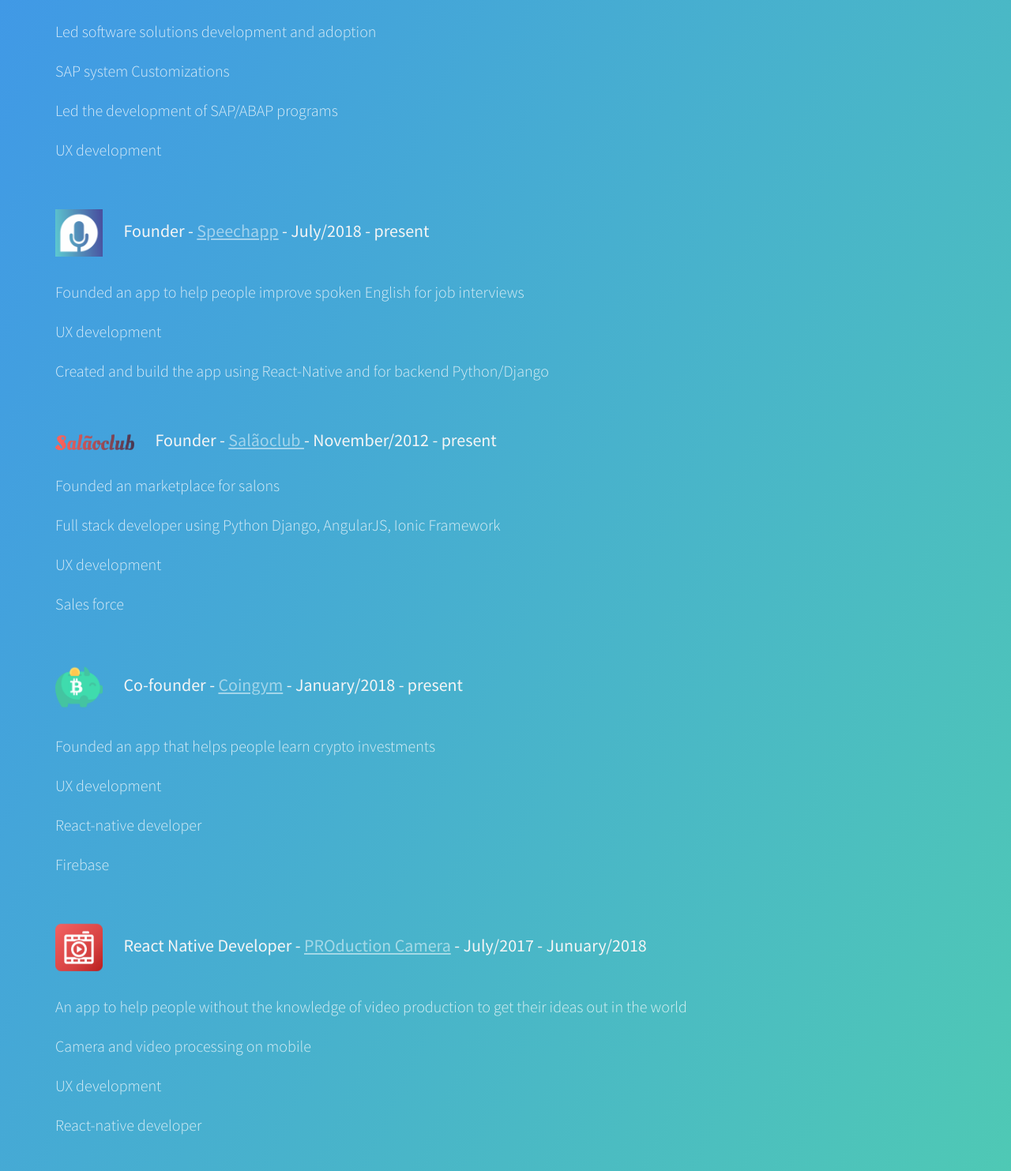
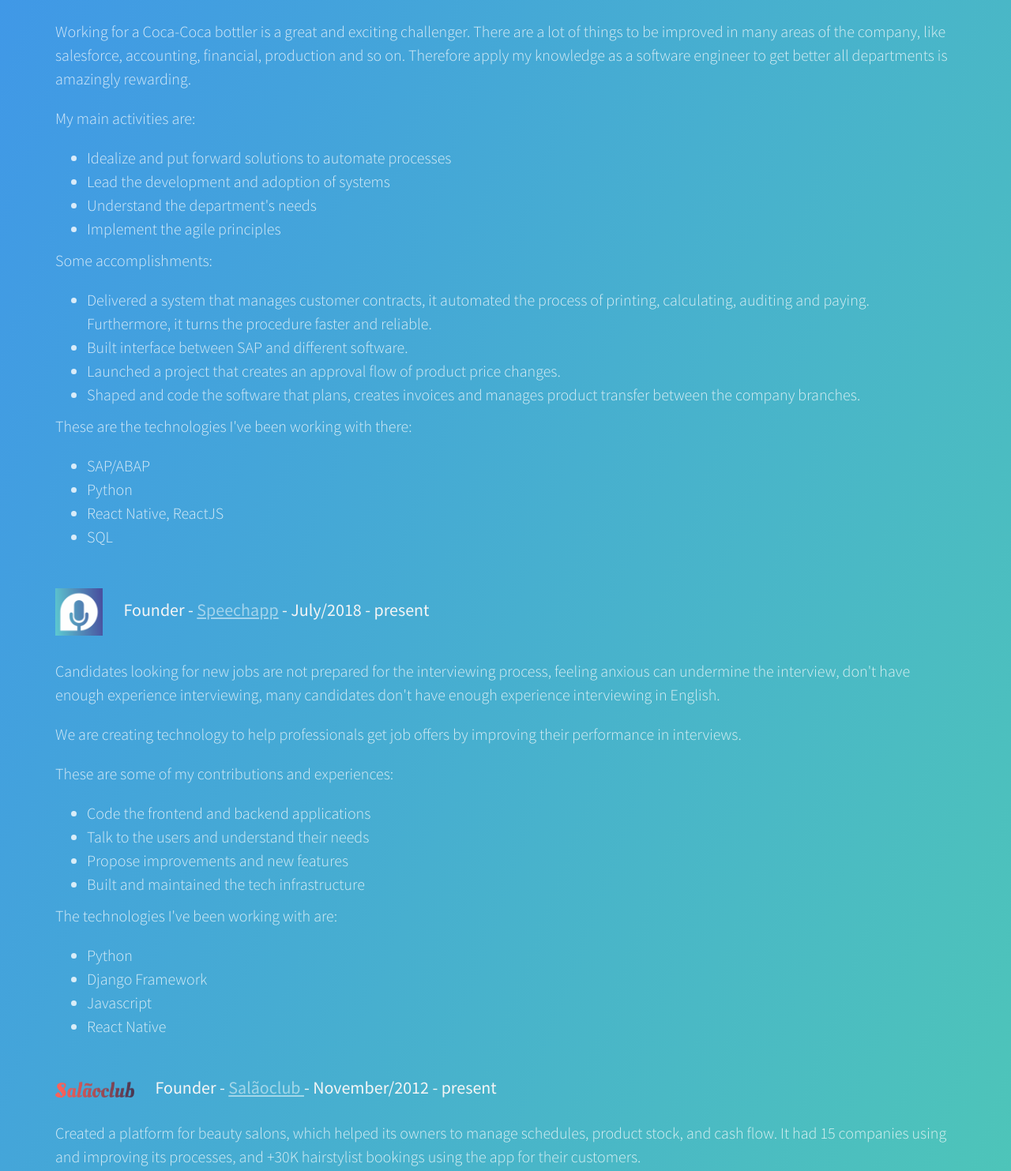
Before and after one commit to rayashi/rayashi.github.io, a plain HTML site: page index.html in a window 1280 px wide. Shown: the part 1540-3023 px from the top of the page at 79% size. Drawn offline with Linux system fonts and the light colour scheme; files whose address does not match are found by name.

Commit message:
Content Improved

```diff
--- a/index.html
+++ b/index.html
@@ -153,10 +153,32 @@
 					<img class="to-animate" src="images/coca.png" style="width: 60px; border-radius: 30px; margin-right: 1em">
 						Software Engineer - Coca-Cola  - August/2008  - present
 					</h2>
-					<p>Led software solutions development and adoption</p>
-					<p>SAP system Customizations</p>
-					<p>Led the development of SAP/ABAP programs</p>
-					<p>UX development</p>
+					<p>
+						Working for a Coca-Coca bottler is a great and exciting challenger. There are a lot of things to be improved in many areas of the company, like salesforce, accounting, financial, production and so on. Therefore apply my knowledge as a software engineer to get better all departments is amazingly rewarding.
+					</p>
+					<p>
+						My main activities are:
+					</p>
+					<ul>
+						<li>Idealize and put forward solutions to automate processes</li>
+						<li>Lead the development and adoption of systems</li>
+						<li>Understand the department's needs</li>
+						<li>Implement the agile principles</li>
+					</ul>
+					<p>Some accomplishments:</p>
+					<ul>
+						<li>Delivered a system that manages customer contracts, it automated the process of printing, calculating, auditing and paying. Furthermore, it turns the procedure faster and reliable.</li>
+						<li>Built interface between SAP and different software.</li>
+						<li>Launched a project that creates an approval flow of product price changes.</li>
+						<li>Shaped and code the software that plans, creates invoices and manages product transfer between the company branches.</li>
+					</ul>
+					<p>These are the technologies I've been working with there:</p>
+					<ul>
+						<li>SAP/ABAP</li>
+						<li>Python</li>
+						<li>React Native, ReactJS</li>
+						<li>SQL</li>
+					</ul>
 				</div>
 			</div>
 
@@ -166,9 +188,30 @@
 						<img class="to-animate" src="images/speechapp.png" style="width: 60px; margin-right: 1em">
 						Founder - <a href="https://speechapp.launchaco.com/" target="_blank">Speechapp</a> - July/2018 - present
 					</h2>
-					<p>Founded an app to help people improve spoken English for job interviews</p>
-					<p>UX development</p>
-					<p>Created and build the app using React-Native and for backend Python/Django</p>
+					<p>
+						Candidates looking for new jobs are not prepared for the interviewing process, feeling anxious can undermine the interview, don't have enough experience interviewing, many candidates don't have enough experience interviewing in English.
+					</p>
+					<p>
+						We are creating technology to help professionals get job offers by improving their performance in interviews.
+					</p>
+					<p>
+						These are some of my contributions and experiences:
+					</p>
+					<ul>
+						<li>Code the frontend and backend applications</li>
+						<li>Talk to the users and understand their needs</li>
+						<li>Propose improvements and new features</li>
+						<li>Built and maintained the tech infrastructure</li>
+					</ul>
+					<p>
+						The technologies I've been working with are:
+					</p>
+					<ul>
+						<li>Python</li>
+						<li>Django Framework</li>
+						<li>Javascript</li>
+						<li>React Native</li>
+					</ul>
 				</div>
 			</div>
 
@@ -178,10 +221,11 @@
 						<img class="to-animate" src="images/salaoclub.png" style="width: 100px; margin-right: 1em">
 						Founder - <a href="https://salaoclub.com" target="_blank"> Salãoclub </a> - November/2012 - present
 					</h2>
-					<p>Founded an marketplace for salons</p>
-					<p>Full stack developer using Python Django, AngularJS, Ionic Framework</p>
-					<p>UX development</p>
-					<p>Sales force</p>
+					<p>
+						Created a platform for beauty salons, which helped its owners to manage schedules,
+						product stock, and cash flow. It had 15 companies using and improving its processes,
+						and +30K hairstylist bookings using the app for their customers.
+					</p>
 				</div>
 			</div>
 			<div class="row row-bottom-padded-sm">
```
